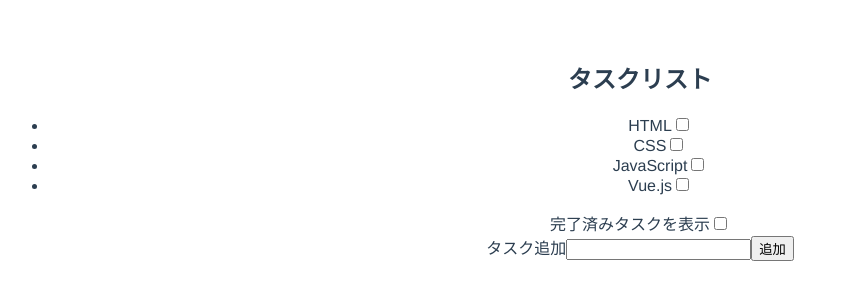
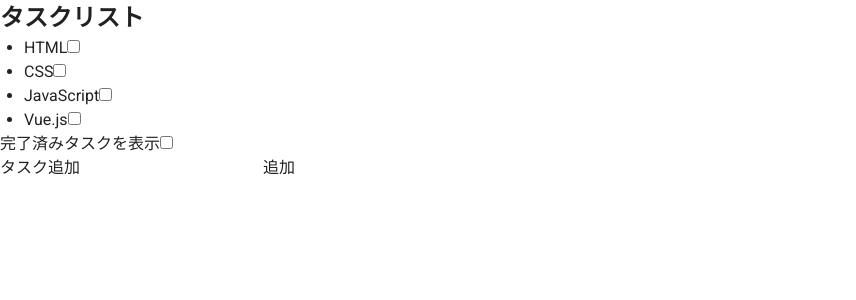
Before and after one commit to YuichiHirano/vue_todoapp, a Vue app: page / in a window 1280 px wide. Shown: the top 300 px of the page, without its empty margins (0-856 px from the left). Built offline with nearby package versions, Linux system fonts and the light colour scheme.

Commit message:
install vuetify

```diff
--- a/public/index.html
+++ b/public/index.html
@@ -1,11 +1,13 @@
 <!DOCTYPE html>
-<html lang="">
+<html lang="en">
   <head>
     <meta charset="utf-8">
     <meta http-equiv="X-UA-Compatible" content="IE=edge">
     <meta name="viewport" content="width=device-width,initial-scale=1.0">
     <link rel="icon" href="<%= BASE_URL %>favicon.ico">
     <title><%= htmlWebpackPlugin.options.title %></title>
+    <link rel="stylesheet" href="https://fonts.googleapis.com/css?family=Roboto:100,300,400,500,700,900">
+    <link rel="stylesheet" href="https://cdn.jsdelivr.net/npm/@mdi/font@latest/css/materialdesignicons.min.css">
   </head>
   <body>
     <noscript>
--- a/src/App.vue
+++ b/src/App.vue
@@ -1,27 +1,23 @@
 <template>
-  <div id="app">
-    <Tasks></Tasks>
-  </div>
+  <v-app>
+    <v-main>
+      <Tasks/>
+    </v-main>
+  </v-app>
 </template>
 
 <script>
-import Tasks from "./components/Tasks.vue";
+import Tasks from './components/Tasks';
 
 export default {
-  name: "App",
+  name: 'App',
+
   components: {
     Tasks,
   },
+
+  data: () => ({
+    //
+  }),
 };
 </script>
-
-<style>
-#app {
-  font-family: Avenir, Helvetica, Arial, sans-serif;
-  -webkit-font-smoothing: antialiased;
-  -moz-osx-font-smoothing: grayscale;
-  text-align: center;
-  color: #2c3e50;
-  margin-top: 60px;
-}
-</style>
--- a/src/main.js
+++ b/src/main.js
@@ -1,8 +1,10 @@
 import Vue from 'vue'
 import App from './App.vue'
+import vuetify from './plugins/vuetify'
 
 Vue.config.productionTip = false
 
 new Vue({
-  render: h => h(App),
+  vuetify,
+  render: h => h(App)
 }).$mount('#app')
--- /dev/null
+++ b/src/plugins/vuetify.js
@@ -0,0 +1,7 @@
+import Vue from 'vue';
+import Vuetify from 'vuetify/lib/framework';
+
+Vue.use(Vuetify);
+
+export default new Vuetify({
+});
--- /dev/null
+++ b/vue.config.js
@@ -0,0 +1,5 @@
+module.exports = {
+  transpileDependencies: [
+    'vuetify'
+  ]
+}
```
Also changed, not shown: package.json (+7 -2 lines), src/assets/logo.svg (added), 1 other file (tests, documents, lock files or other folders).
